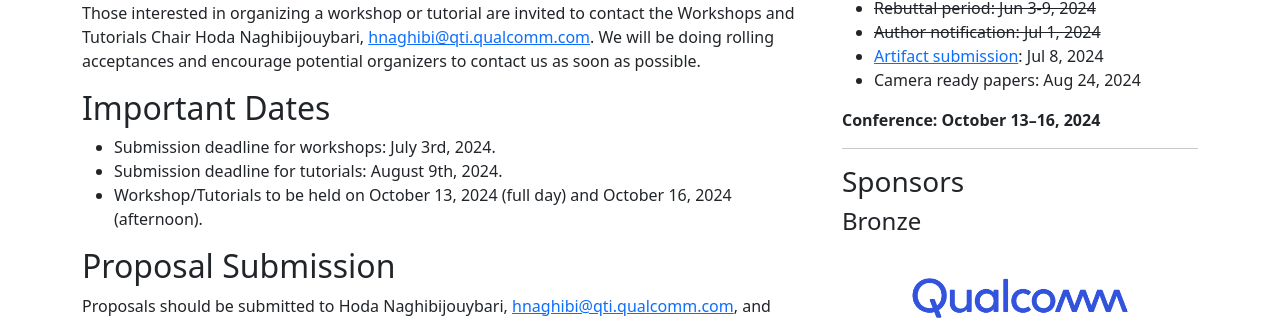
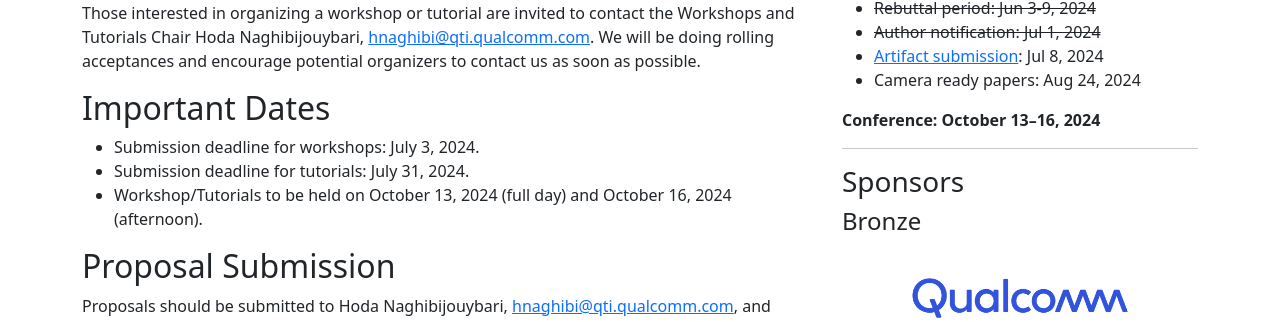
Before and after one commit to pact2024/pact2024.github.io, a Jekyll site: the page built from workshops/index.md, in a window 1280 px wide. Shown: the part 372-694 px from the top of the page. Built offline with Jekyll 4.4.1, drawn with Linux system fonts in a browser that asks for light colours.

Commit message:
Update index.md

```diff
--- a/workshops/index.md
+++ b/workshops/index.md
@@ -13,8 +13,8 @@ We are soliciting proposals for workshops and tutorials within [the general scop
 Those interested in organizing a workshop or tutorial are invited to contact the Workshops and Tutorials Chair Hoda Naghibijouybari, [hnaghibi@qti.qualcomm.com](hnaghibi@qti.qualcomm.com). We will be doing rolling acceptances and encourage potential organizers to contact us as soon as possible.
 
 ## Important Dates
-*	Submission deadline for workshops: July 3rd, 2024.
-*	Submission deadline for tutorials: August 9th, 2024.
+*	Submission deadline for workshops: July 3, 2024.
+*	Submission deadline for tutorials: July 31, 2024.
 *	Workshop/Tutorials to be held on October 13, 2024 (full day) and October 16, 2024 (afternoon).
 
 ## Proposal Submission
```
